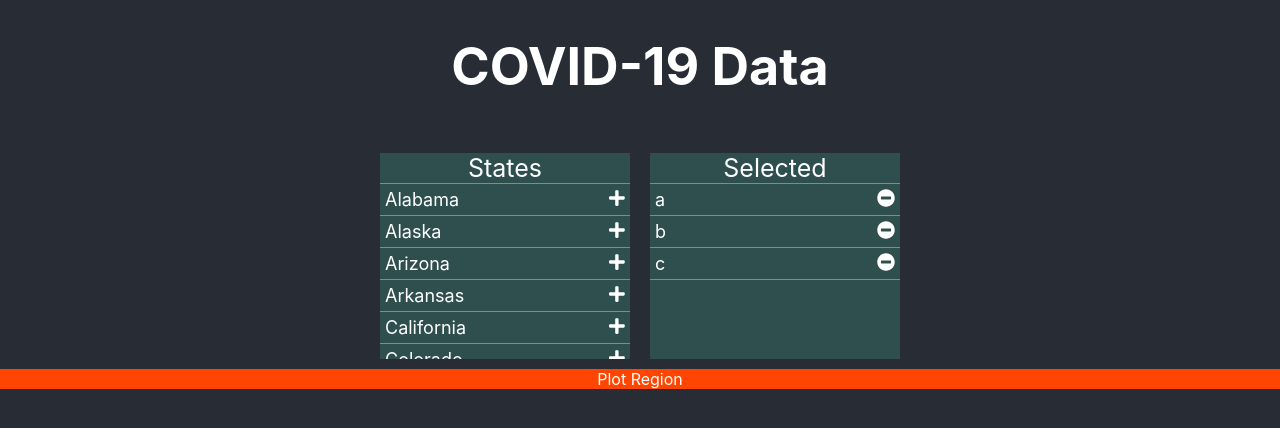
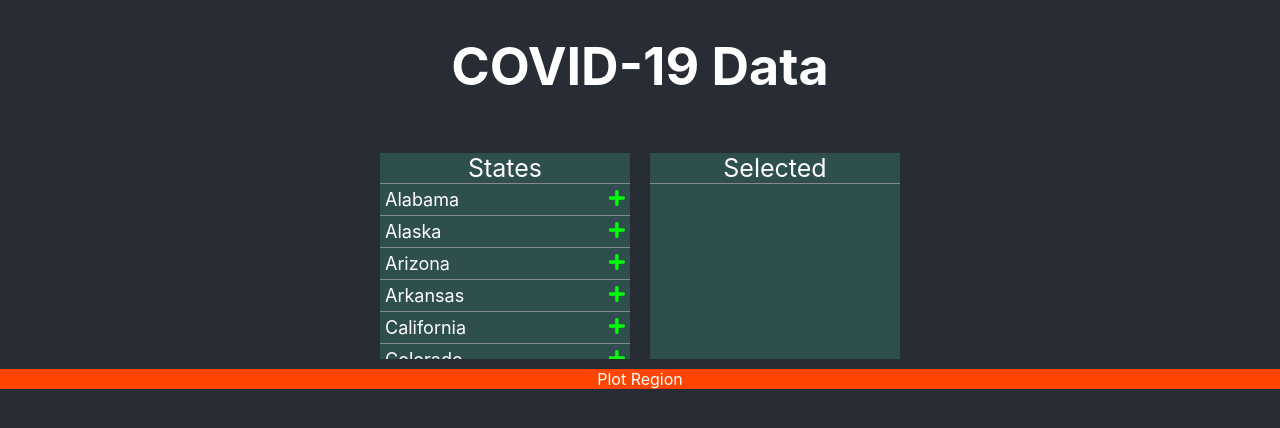
Before and after one commit to clarkr28/covid-frontend, a React (Create React App) app in the folder covid-frontend/: page / in a window 1280 px wide. Shown: the top 428 px of the page. Built offline with nearby package versions, Linux system fonts and the light colour scheme; no server answers.

Commit message:
picking states is functional

```diff
--- a/covid-frontend/src/components/Body.tsx
+++ b/covid-frontend/src/components/Body.tsx
@@ -1,12 +1,14 @@
-import React from 'react';
+import React, { useState } from 'react';
 import './Body.scss';
 import Controls from './Controls';
 import PlotRegion from './PlotRegion';
 
 function Body() {
+    const initialStates: string[] = [];
+    const [selectedStates, setSelectedStates] = useState(initialStates);
     return (
         <div className="body">
-            <Controls/>
+            <Controls selectedStates={selectedStates} setSelectedStates={setSelectedStates}/>
             <PlotRegion/>
         </div>
     );
--- a/covid-frontend/src/components/Controls.tsx
+++ b/covid-frontend/src/components/Controls.tsx
@@ -3,11 +3,16 @@ import './Controls.scss';
 import { ListPicker } from './ListPicker';
 import { stateAbbrev } from '../consts';
 
-function Controls() {
+export interface ControlsProps {
+    selectedStates: string[]
+    setSelectedStates: React.Dispatch<React.SetStateAction<string[]>>
+}
+
+export const Controls: React.FC<ControlsProps> = ({selectedStates, setSelectedStates}) => {
     return (
         <div className="controls">
-            <ListPicker title="States" addSelection={true} items={Object.values(stateAbbrev).sort()}/>
-            <ListPicker title="Selected" addSelection={false} items={['a', 'b', 'c']}/>
+            <ListPicker title="States" addSelection={true} listItems={Object.values(stateAbbrev).sort()} selectedStates={selectedStates} setSelectedStates={setSelectedStates}/>
+            <ListPicker title="Selected" addSelection={false} listItems={selectedStates} selectedStates={selectedStates} setSelectedStates={setSelectedStates}/>
         </div>
     );
 }
--- a/covid-frontend/src/components/ListPicker.scss
+++ b/covid-frontend/src/components/ListPicker.scss
@@ -31,14 +31,16 @@
 
 .add-icon {
     font-size: 18px;
+    color: #0f0;
     &:hover {
-        color: #0f0;
+        color: white;
     }
 }
 
 .remove-icon {
     font-size: 18px;
+    color: red;
     &:hover {
-        color: red;
+        color: white;
     }
 }
--- a/covid-frontend/src/components/ListPicker.tsx
+++ b/covid-frontend/src/components/ListPicker.tsx
@@ -5,40 +5,60 @@ import { faPlus, faMinusCircle } from '@fortawesome/free-solid-svg-icons'
 
 export interface ListPickerProps {
     title: string
-    items: string[]
+    listItems: string[]
+    selectedStates: string[]
     addSelection: boolean
+    setSelectedStates: React.Dispatch<React.SetStateAction<string[]>>
 };
 
-export const ListPicker: React.FC<ListPickerProps> = ({title, items, addSelection}) => {
+export const ListPicker: React.FC<ListPickerProps> = ({title, listItems, selectedStates, addSelection, setSelectedStates}) => {
     return (
         <div className="list-picker">
             <div className="title">{title}</div>
-            <div className="list-window">{items.map((name) => <ListItem name={name} addSelection={addSelection}/>)}</div>
+            <div className="list-window">{listItems.map((name) => <ListItem key={name} name={name} listItems={listItems} selectedStates={selectedStates} addSelection={addSelection} setSelectedStates={setSelectedStates}/>)}</div>
         </div>
     );
 }
 
 interface ListItemProps {
     name: string
+    listItems: string[]
+    selectedStates: string[]
     addSelection: boolean
+    setSelectedStates: React.Dispatch<React.SetStateAction<string[]>>
 };
 
-const ListItem: React.FC<ListItemProps> = ({name, addSelection}) => {
+const ListItem: React.FC<ListItemProps> = ({name, listItems, selectedStates, addSelection, setSelectedStates}) => {
     return (
         <div className="list-item">
             <div className="item-name">{name}</div>
-            <ListItemIcon addSelection={addSelection}/>
+            <ListItemIcon name={name} listItems={listItems} selectedStates={selectedStates} addSelection={addSelection} setSelectedStates={setSelectedStates}/>
         </div>
     )
 }
 
 interface ListItemIconProps {
+    name: string
+    listItems: string[]
+    selectedStates: string[]
     addSelection: boolean
+    setSelectedStates: React.Dispatch<React.SetStateAction<string[]>>
 };
 
-const ListItemIcon: React.FC<ListItemIconProps> = ({addSelection}) => {
-    if (addSelection) {
-        return <FontAwesomeIcon className="add-icon" icon={faPlus}/>;
+const ListItemIcon: React.FC<ListItemIconProps> = ({name, listItems, selectedStates, addSelection, setSelectedStates}) => {
+    const className = addSelection ? "add-icon" : "remove-icon";
+    const icon = addSelection ? faPlus : faMinusCircle;
+
+    const handleClick = function(e: React.MouseEvent<SVGSVGElement, MouseEvent>) {
+        if (addSelection && !selectedStates.includes(name)) {
+            setSelectedStates(selectedStates => selectedStates.concat(name));
+        } else if (!addSelection && listItems.includes(name)) {
+            setSelectedStates(listItems => listItems.filter(item => item !== name));
+        }
     }
-    return <FontAwesomeIcon className="remove-icon" icon={faMinusCircle}/>;
+
+    if (addSelection && selectedStates.includes(name)) {
+        return null;
+    }
+    return <FontAwesomeIcon className={className} icon={icon} onClick={handleClick} />;
 }
```
